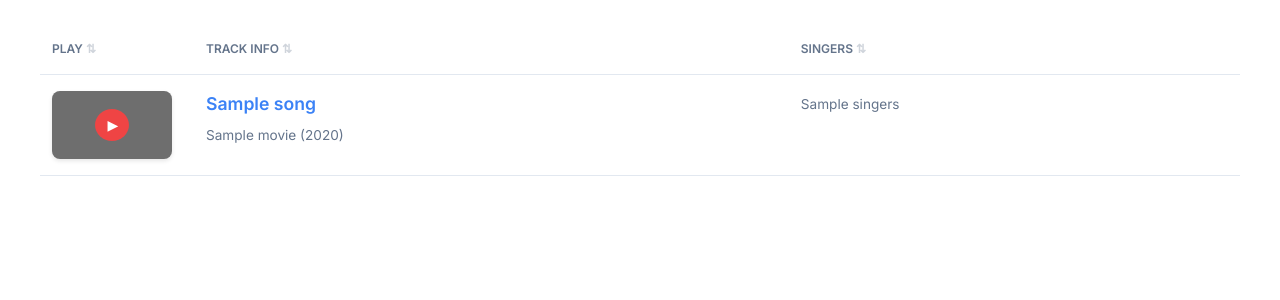
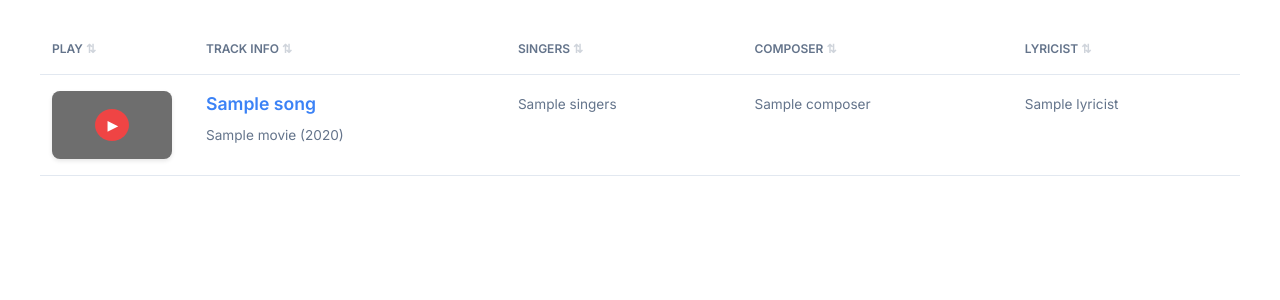
Before and after one commit to lgtkgtv/songs_with_tranliterations, a Python web app: template templates/index_template.html in a window 1280 px wide. Shown: the part 203-503 px from the top of the page. Run offline with Jinja, Linux system fonts and the light colour scheme; the template is opened without the code that fills it: most values are stand-ins (such as "Sample title", 1, 10 or a date in 2020); grey boxes are pictures that could not be loaded.

Commit message:
showing composer and lyricist by default

```diff
--- a/templates/index_template.html
+++ b/templates/index_template.html
@@ -98,15 +98,14 @@
                 <th onclick="sortList(2)">Singers</th>
                 <!-- Hidden by default via CSS logic in JS -->
                 <th onclick="sortList(3)" style="display:none;">Actors</th>
-                <th onclick="sortList(4)" style="display:none;">Composer</th>
-                <th onclick="sortList(5)" style="display:none;">Lyricist</th>
+                <th onclick="sortList(4)">Composer</th>
+                <th onclick="sortList(5)">Lyricist</th>
                 <th onclick="sortList(6)" style="display:none;">Source</th>
             </tr>
         </thead>
         <tbody>
             {% for song in songs %}
             <tr>
-
                 <!-- Col 0: Thumbnail Player -->
                 <td>
                     <a href="{{ song.url }}" class="thumb-wrapper">
@@ -133,11 +132,11 @@
                     </div>
                 </td>
 
-                <!-- Col 4: Composer (Hidden by default) -->
-                <td style="display:none;"><span class="meta-text">{{ song.composer }}</span></td>
+                <!-- Col 4: Composer -->
+                <td><span class="meta-text">{{ song.composer }}</span></td>
 
-                <!-- Col 5: Lyricist (Hidden by default) -->
-                <td style="display:none;"><span class="meta-text">{{ song.lyricist }}</span></td>
+                <!-- Col 5: Lyricist -->
+                <td><span class="meta-text">{{ song.lyricist }}</span></td>
 
                 <!-- Col 6: Source (Hidden by default) -->
                 <td style="display:none;">
```
